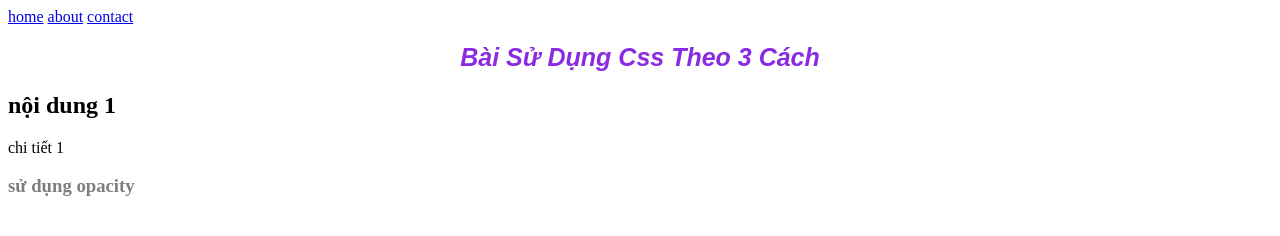
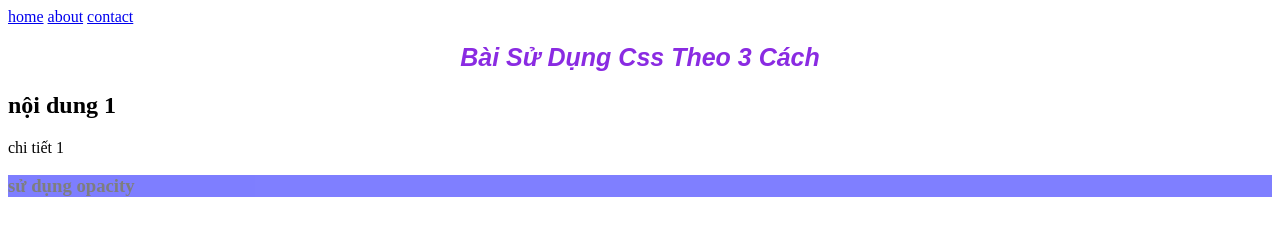
Before and after one commit to NhuNgoc84/duan5, a plain HTML site: page index.html in a window 1280 px wide. Drawn offline with Linux system fonts and the light colour scheme.

Commit message:
viet css: su dung opacity 2

```diff
--- a/css/style.css
+++ b/css/style.css
@@ -14,5 +14,7 @@ h1 {
 }
 
 h3 {
+    /* trong suốt với các phần tử khác kể cả nền  */
     opacity: 50%;
+    background-color: blue;
 }
```
